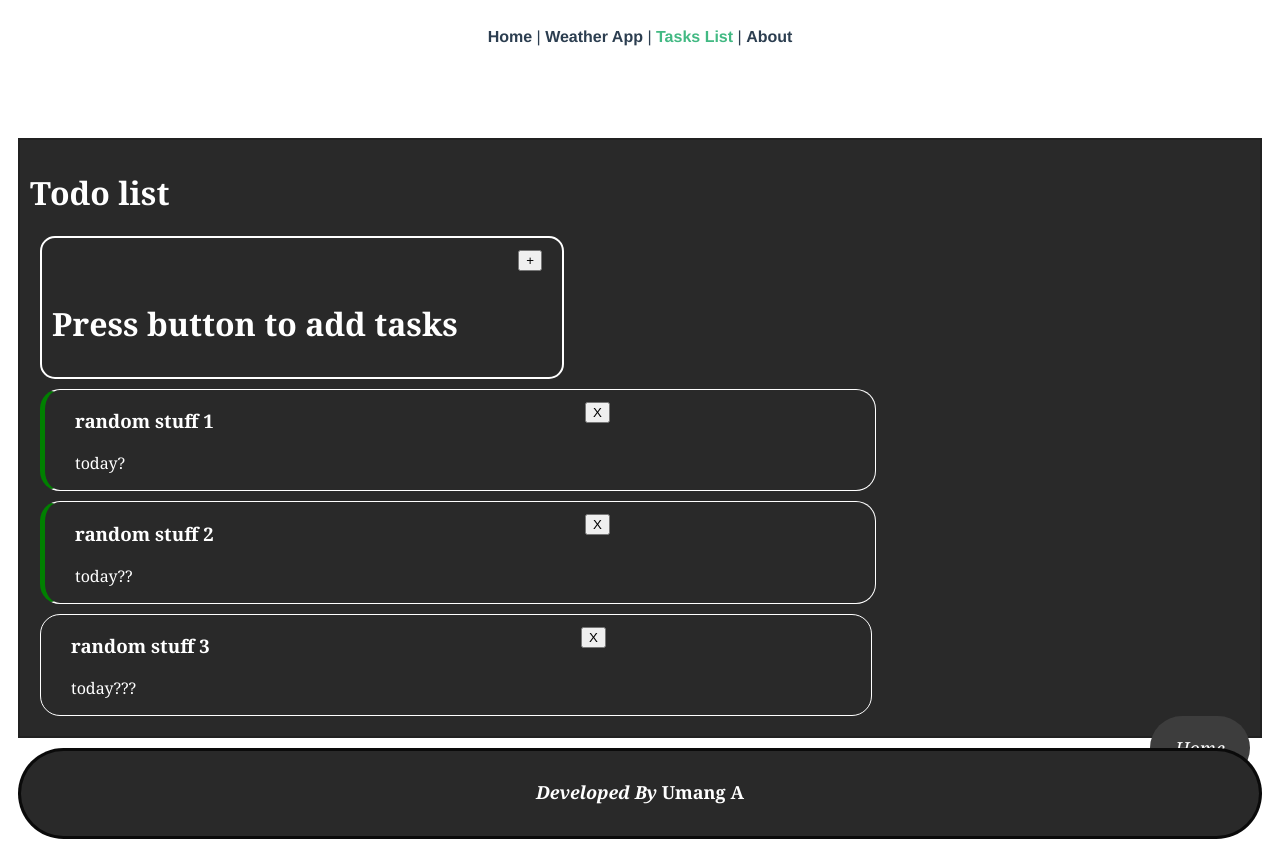
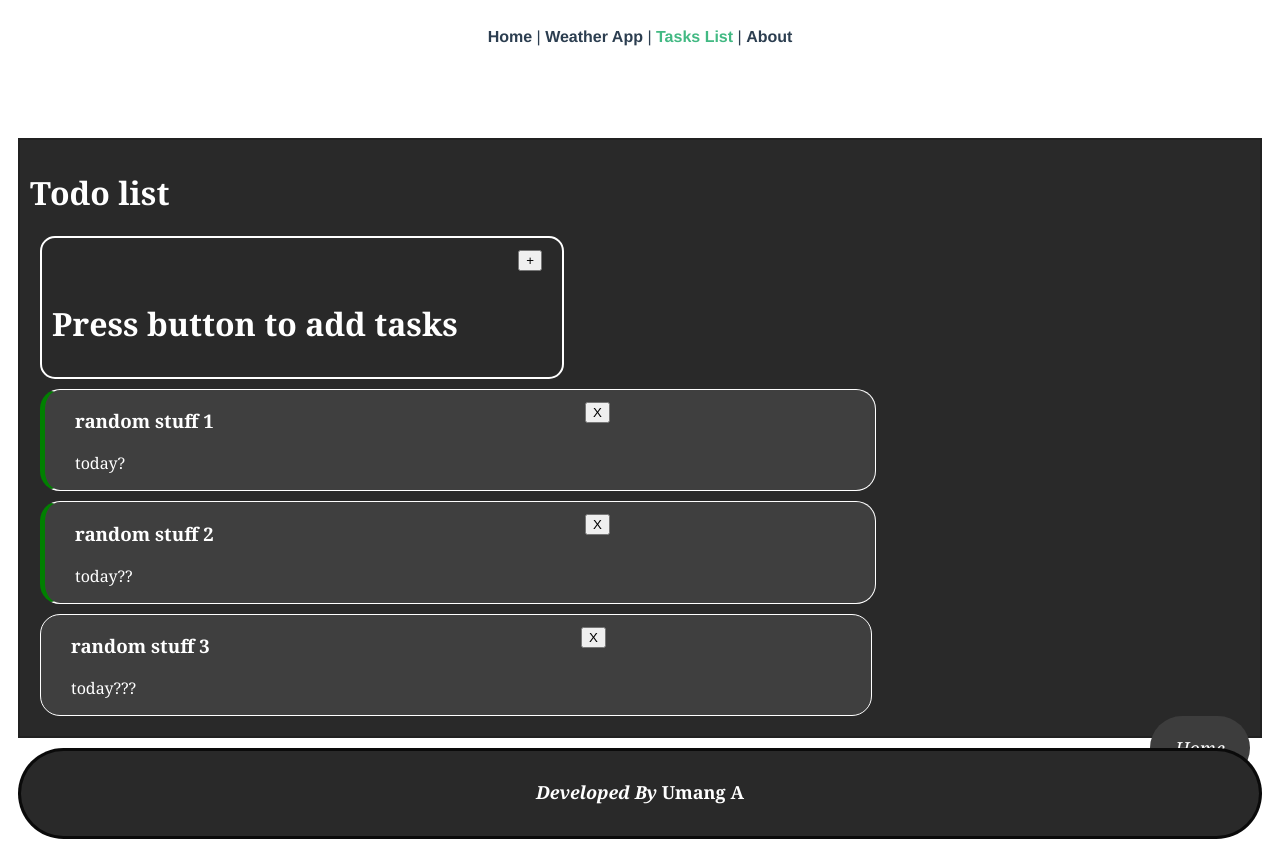
Before and after one commit to umangcodes/wanderer, a Vue app in the folder milestoneproject/: page /ToDoApp in a window 1280 px wide. Built offline with nearby package versions, Linux system fonts and the light colour scheme.

Commit message:
cursor and background changed for the task for interactivity

```diff
--- a/milestoneproject/src/components/panels/listTasks.vue
+++ b/milestoneproject/src/components/panels/listTasks.vue
@@ -72,6 +72,8 @@ export default {
   padding-left: 30px;
   margin: 10px;
   border-radius: 20px;
+  cursor: pointer;
+  background: rgba(255, 255, 255, 0.1);
 }
 .highlight {
   border-left: 5px solid green;
```
